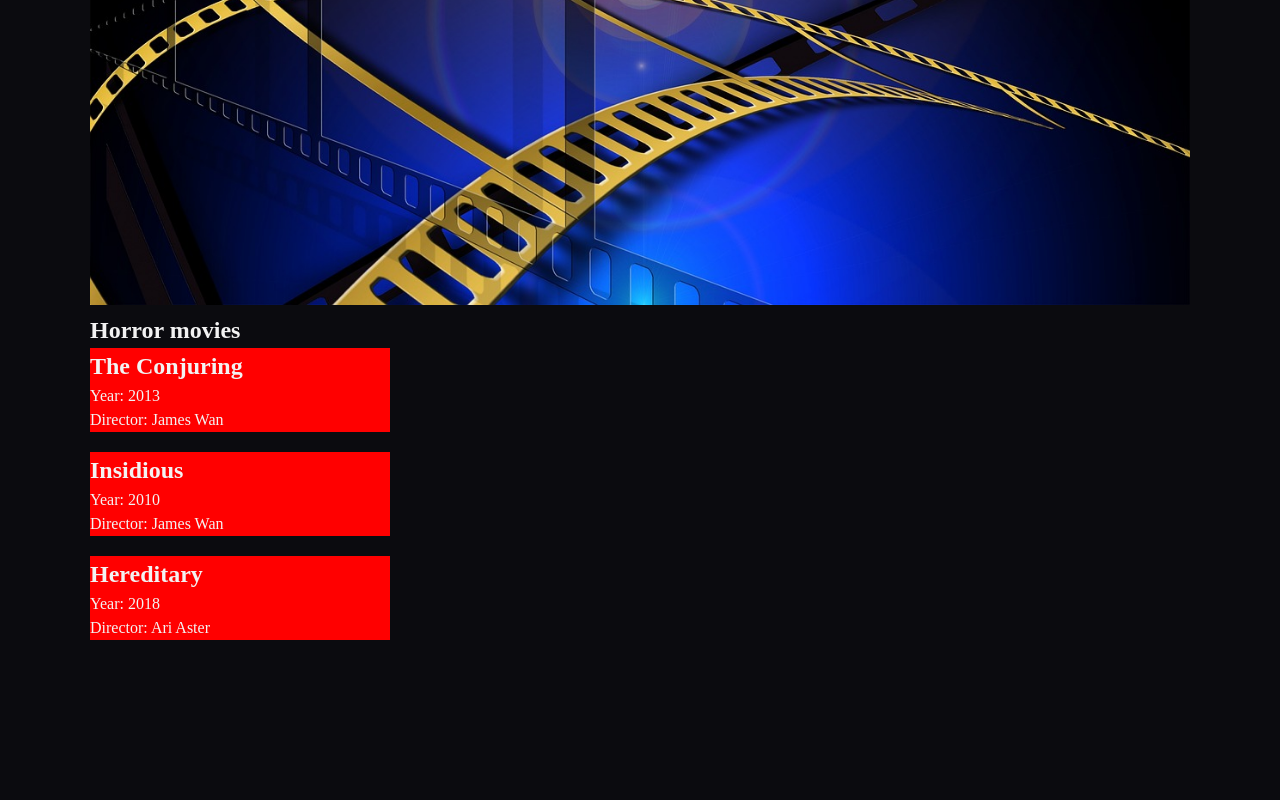
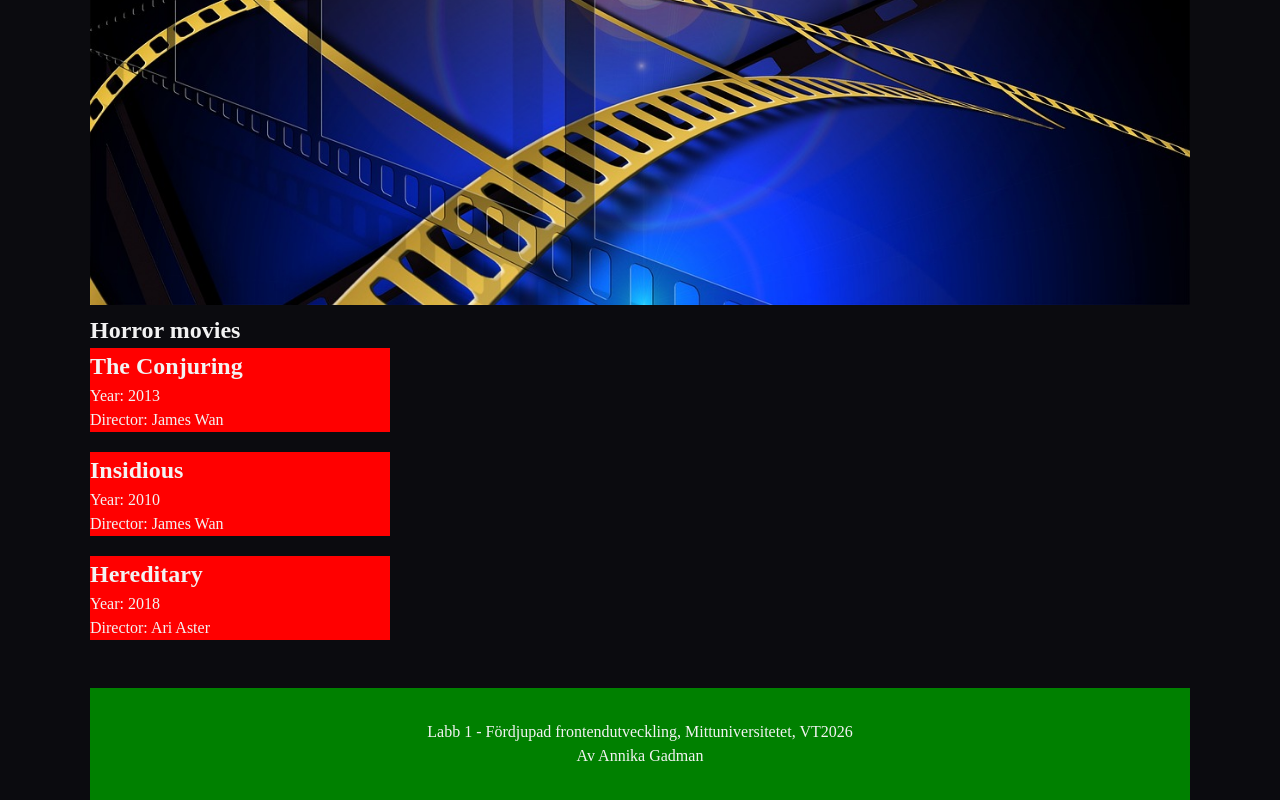
Before and after one commit to agadman/first-lab, a React (Vite) app: page / in a window 1280 px wide. Shown: the part 549-1349 px from the top of the page. Before the commit the page ends 1209 px from the top, so only its background shows below. Built offline with nearby package versions, Linux system fonts and the light colour scheme.

Commit message:
Startat Footer

```diff
--- a/src/App.tsx
+++ b/src/App.tsx
@@ -1,3 +1,4 @@
+import Footer from "./components/Footer"
 import Header from "./components/Header"
 import Hero from "./components/Hero"
 import MovieCard from "./components/MovieCard"
@@ -33,6 +34,7 @@
           <MovieCard name={movie.name} year={movie.year} director={movie.director} key={index} />
         ))}
       </section>
+      <Footer />
      </div>
     </>
   )
--- /dev/null
+++ b/src/components/Footer.css
@@ -0,0 +1,6 @@
+footer {
+    text-align: center;
+    padding: 2rem 0;
+    margin-top: 3rem;
+    background: green;
+}
--- /dev/null
+++ b/src/components/Footer.tsx
@@ -0,0 +1,13 @@
+import './Footer.css'
+
+function Footer() {
+  return (
+    <footer>
+        <p>Labb 1 - Fördjupad frontendutveckling, Mittuniversitetet, VT2026</p>
+        <p>Av Annika Gadman</p>
+
+    </footer>
+  )
+}
+
+export default Footer
```
Lines whose indentation alone changed are shown as unchanged.
